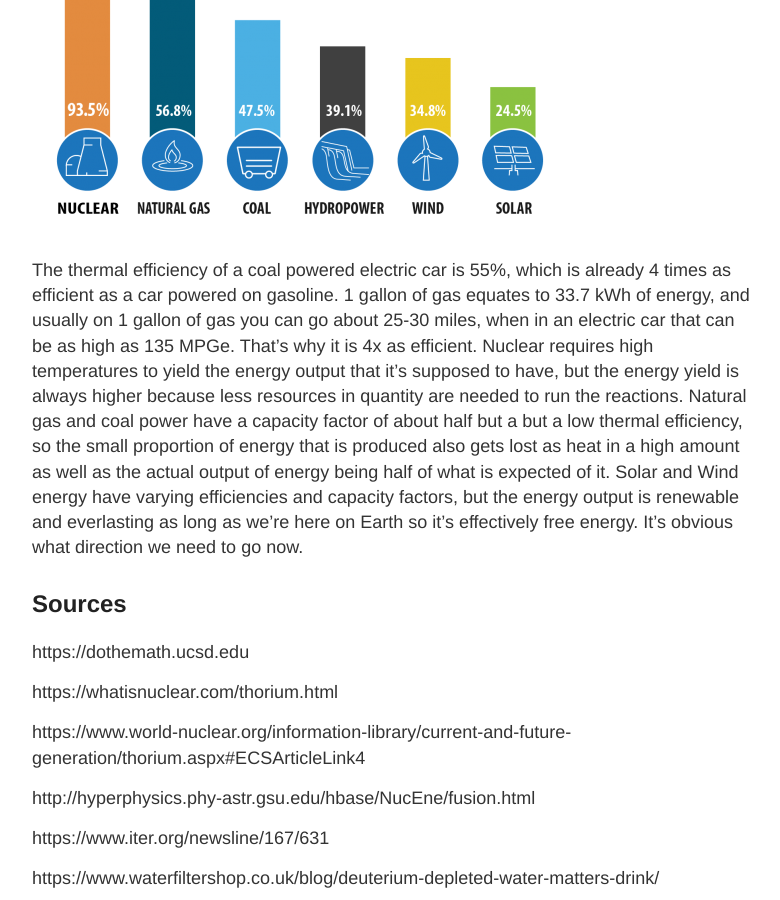
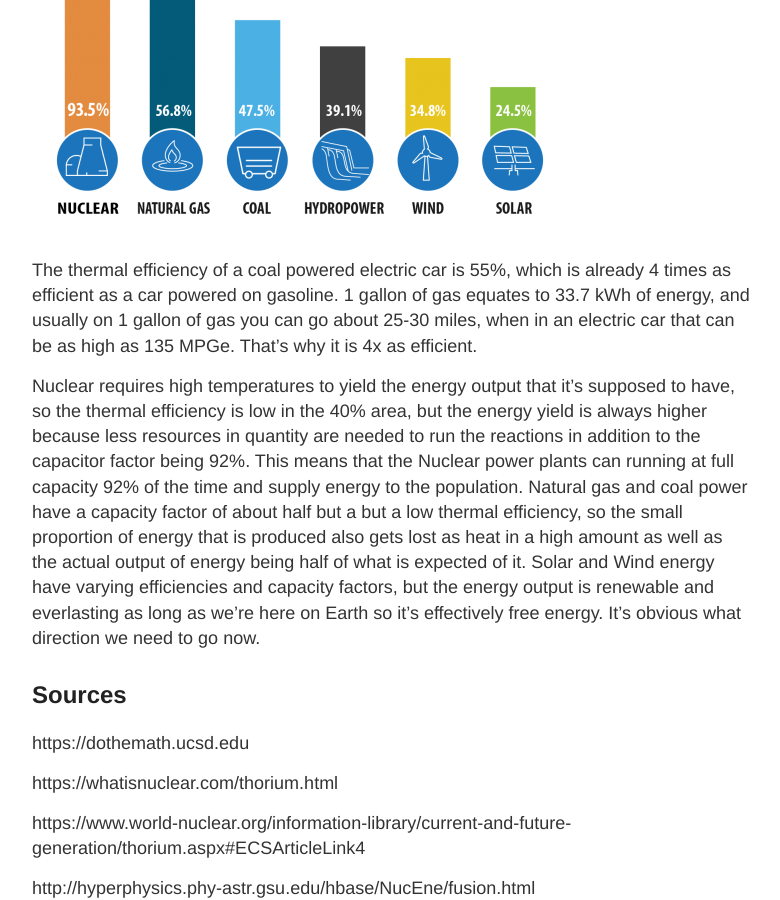
Before and after one commit to YungRaj/YungRaj.github.io, a Jekyll site: the page built from _posts/2021-03-11-Nuclear Energy and Climate.md, in a window 1280 px wide and 900 px high, scrolled down 3925 px. Shown: the whole window, without its empty margins (248-1028 px from the left). Built offline with Jekyll 4.4.1, drawn with Linux system fonts in a browser that asks for light colours.

Commit message:
Nuclear and Climate.md

```diff
--- a/_posts/2021-03-11-Nuclear Energy and Climate.md
+++ b/_posts/2021-03-11-Nuclear Energy and Climate.md
@@ -39,7 +39,9 @@ You might ask, why rush to make electric cars? Because for every gallon of gasol
 
 ![capacitor_factor](https://github.com/YungRaj/YungRaj.github.io/raw/master/images/Nuclear/capacitor_factor.png)
 
-The thermal efficiency of a coal powered electric car is 55%, which is already 4 times as efficient as a car powered on gasoline. 1 gallon of gas equates to 33.7 kWh of energy, and usually on 1 gallon of gas you can go about 25-30 miles, when in an electric car that can be as high as 135 MPGe. That's why it is 4x as efficient. Nuclear requires high temperatures to yield the energy output that it's supposed to have, but the energy yield is always higher because less resources in quantity are needed to run the reactions. Natural gas and coal power have a capacity factor of about half but a but a low thermal efficiency, so the small proportion of energy that is produced also gets lost as heat in a high amount as well as the actual output of energy being half of what is expected of it. Solar and Wind energy have varying efficiencies and capacity factors, but the energy output is renewable and everlasting as long as we're here on Earth so it's effectively free energy. It's obvious what direction we need to go now.
+The thermal efficiency of a coal powered electric car is 55%, which is already 4 times as efficient as a car powered on gasoline. 1 gallon of gas equates to 33.7 kWh of energy, and usually on 1 gallon of gas you can go about 25-30 miles, when in an electric car that can be as high as 135 MPGe. That's why it is 4x as efficient.
+
+Nuclear requires high temperatures to yield the energy output that it's supposed to have, so the thermal efficiency is low in the 40% area, but the energy yield is always higher because less resources in quantity are needed to run the reactions in addition to the capacitor factor being 92%. This means that the Nuclear power plants can running at full capacity 92% of the time and supply energy to the population. Natural gas and coal power have a capacity factor of about half but a but a low thermal efficiency, so the small proportion of energy that is produced also gets lost as heat in a high amount as well as the actual output of energy being half of what is expected of it. Solar and Wind energy have varying efficiencies and capacity factors, but the energy output is renewable and everlasting as long as we're here on Earth so it's effectively free energy. It's obvious what direction we need to go now.
 
 ## Sources
 https://dothemath.ucsd.edu
```
